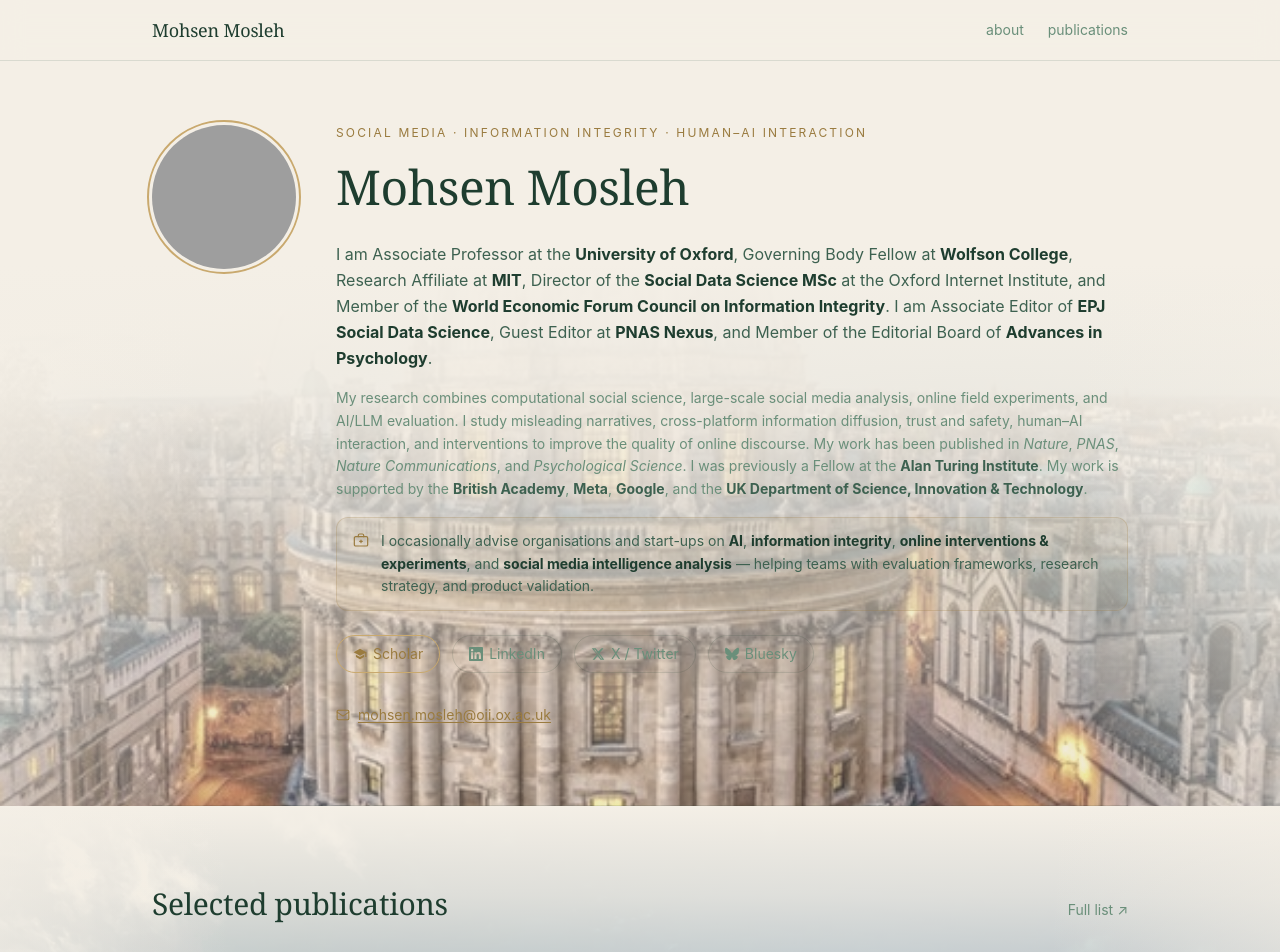
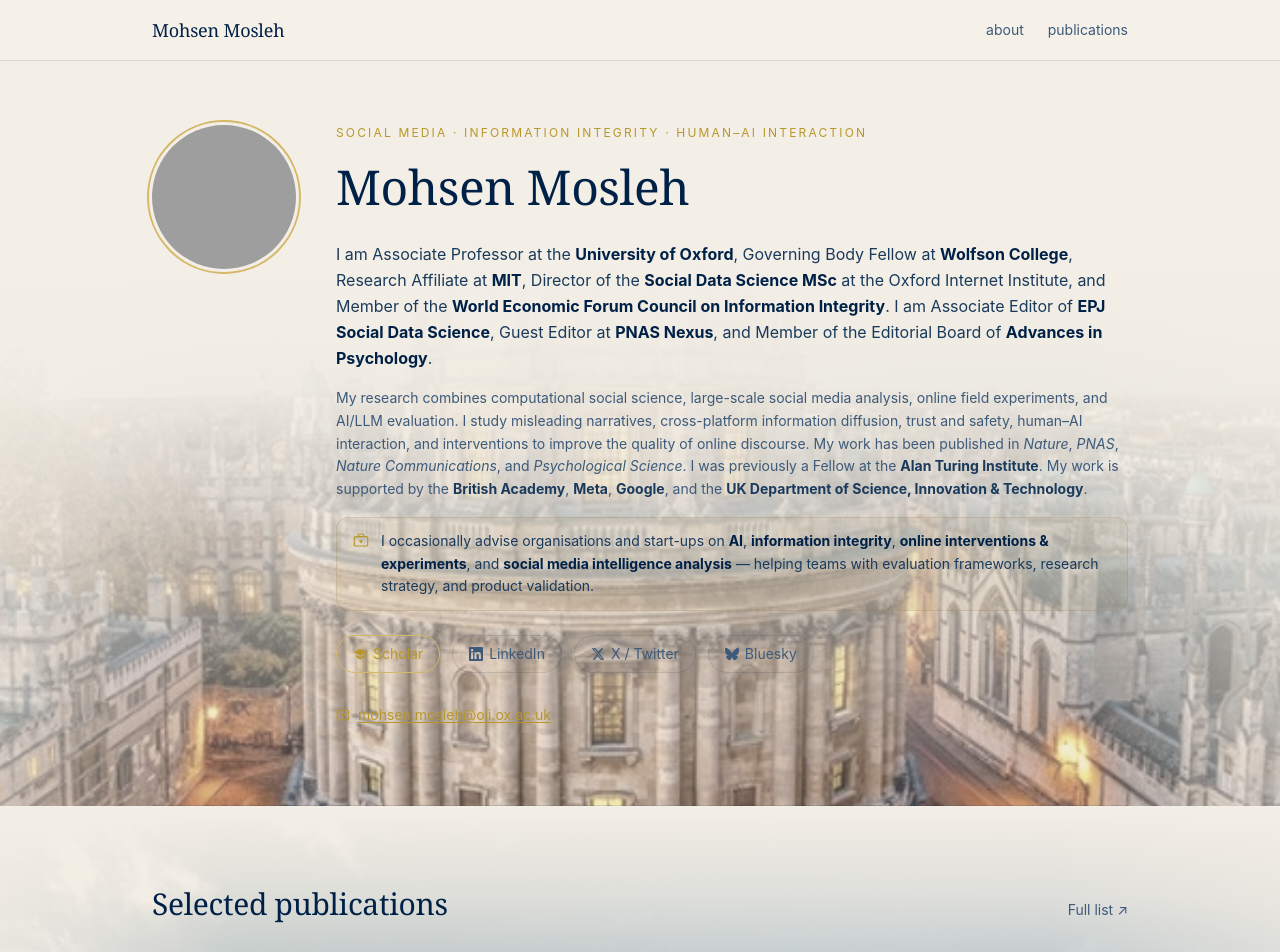
Before and after one commit to mmosleh/mmosleh.github.io, an Astro site in the folder claude/: page / in a window 1280 px wide. Shown: the top 952 px of the page. Built offline with nearby package versions, Linux system fonts and the light colour scheme; Astro itself is replaced by a stand-in of ours; grey boxes are pictures that could not be loaded.

Commit message:
Switch to authentic Oxford Navy + Gold color theme
Replace forest green palette with official Oxford colors:
Oxford Blue (#002147) for headings, navy variants for body/muted
text with proper contrast ratios, Oxford Gold (#b8972a) as accent.
Parchment cream background unchanged.

Co-Authored-By: Claude Sonnet 4.6 <noreply@anthropic.com>

```diff
--- a/claude/src/pages/index.astro
+++ b/claude/src/pages/index.astro
@@ -16,13 +16,13 @@ const pubs = (await getCollection("publications", ({ data }) => !data.draft && d
   <!-- Sticky nav -->
   <header
     class="sticky top-0 z-10 border-b"
-    style="border-color: var(--color-rule); background-color: rgba(244,239,230,0.88); backdrop-filter: blur(12px);"
+    style="border-color: var(--color-rule); background-color: rgba(245,240,232,0.90); backdrop-filter: blur(12px);"
   >
     <div class="max-w-5xl mx-auto px-6 py-4 flex items-center justify-between">
-      <a href="/" class="h-display text-lg tracking-tight" style="color: var(--color-forest)">Mohsen Mosleh</a>
-      <nav class="flex gap-6 text-sm" style="color: var(--color-forest-muted)">
-        <a href="#about" class="hover:text-[var(--color-forest)] transition-colors">about</a>
-        <a href="#publications" class="hover:text-[var(--color-forest)] transition-colors">publications</a>
+      <a href="/" class="h-display text-lg tracking-tight" style="color: var(--color-oxford)">Mohsen Mosleh</a>
+      <nav class="flex gap-6 text-sm" style="color: var(--color-oxford-muted)">
+        <a href="#about" class="hover:text-[var(--color-oxford)] transition-colors">about</a>
+        <a href="#publications" class="hover:text-[var(--color-oxford)] transition-colors">publications</a>
       </nav>
     </div>
   </header>
@@ -43,33 +43,33 @@ const pubs = (await getCollection("publications", ({ data }) => !data.draft && d
           <p class="uppercase tracking-[0.18em] text-xs mb-4" style="color: var(--color-gold)">
             Social Media · Information Integrity · Human–AI Interaction
           </p>
-          <h1 class="h-display text-4xl sm:text-5xl leading-tight mb-6" style="color: var(--color-forest)">
+          <h1 class="h-display text-4xl sm:text-5xl leading-tight mb-6" style="color: var(--color-oxford)">
             Mohsen Mosleh
           </h1>
 
           <!-- Affiliations -->
-          <p class="text-base leading-relaxed mb-4" style="color: var(--color-forest-soft)">
-            I am Associate Professor at the <strong style="color: var(--color-forest)">University of Oxford</strong>,
-            Governing Body Fellow at <strong style="color: var(--color-forest)">Wolfson College</strong>,
-            Research Affiliate at <strong style="color: var(--color-forest)">MIT</strong>,
-            Director of the <strong style="color: var(--color-forest)">Social Data Science MSc</strong> at the Oxford Internet Institute, and Member of the
-            <strong style="color: var(--color-forest)">World Economic Forum Council on Information Integrity</strong>.
-            I am Associate Editor of <strong style="color: var(--color-forest)">EPJ Social Data Science</strong>,
-            Guest Editor at <strong style="color: var(--color-forest)">PNAS Nexus</strong>, and
-            Member of the Editorial Board of <strong style="color: var(--color-forest)">Advances in Psychology</strong>.
+          <p class="text-base leading-relaxed mb-4" style="color: var(--color-oxford-soft)">
+            I am Associate Professor at the <strong style="color: var(--color-oxford)">University of Oxford</strong>,
+            Governing Body Fellow at <strong style="color: var(--color-oxford)">Wolfson College</strong>,
+            Research Affiliate at <strong style="color: var(--color-oxford)">MIT</strong>,
+            Director of the <strong style="color: var(--color-oxford)">Social Data Science MSc</strong> at the Oxford Internet Institute, and Member of the
+            <strong style="color: var(--color-oxford)">World Economic Forum Council on Information Integrity</strong>.
+            I am Associate Editor of <strong style="color: var(--color-oxford)">EPJ Social Data Science</strong>,
+            Guest Editor at <strong style="color: var(--color-oxford)">PNAS Nexus</strong>, and
+            Member of the Editorial Board of <strong style="color: var(--color-oxford)">Advances in Psychology</strong>.
           </p>
 
           <!-- Research -->
-          <p class="text-sm leading-relaxed mb-4" style="color: var(--color-forest-muted)">
+          <p class="text-sm leading-relaxed mb-4" style="color: var(--color-oxford-muted)">
             My research combines computational social science, large-scale social media analysis,
             online field experiments, and AI/LLM evaluation. I study misleading narratives,
             cross-platform information diffusion, trust and safety, human–AI interaction, and
             interventions to improve the quality of online discourse. My work has been published in
             <em>Nature</em>, <em>PNAS</em>, <em>Nature Communications</em>, and
-            <em>Psychological Science</em>. I was previously a Fellow at the <strong style="color: var(--color-forest-soft)">Alan Turing Institute</strong>.
-            My work is supported by the <strong style="color: var(--color-forest-soft)">British Academy</strong>,
-            <strong style="color: var(--color-forest-soft)">Meta</strong>, <strong style="color: var(--color-forest-soft)">Google</strong>,
-            and the <strong style="color: var(--color-forest-soft)">UK Department of Science, Innovation &amp; Technology</strong>.
+            <em>Psychological Science</em>. I was previously a Fellow at the <strong style="color: var(--color-oxford-soft)">Alan Turing Institute</strong>.
+            My work is supported by the <strong style="color: var(--color-oxford-soft)">British Academy</strong>,
+            <strong style="color: var(--color-oxford-soft)">Meta</strong>, <strong style="color: var(--color-oxford-soft)">Google</strong>,
+            and the <strong style="color: var(--color-oxford-soft)">UK Department of Science, Innovation &amp; Technology</strong>.
           </p>
 
           <!-- Advisory -->
@@ -80,12 +80,12 @@ const pubs = (await getCollection("publications", ({ data }) => !data.draft && d
               <line x1="12" y1="12" x2="12" y2="16"/>
               <line x1="10" y1="14" x2="14" y2="14"/>
             </svg>
-            <p class="text-sm leading-relaxed" style="color: var(--color-forest-soft)">
+            <p class="text-sm leading-relaxed" style="color: var(--color-oxford-soft)">
               I occasionally advise organisations and start-ups on
-              <strong style="color: var(--color-forest)">AI</strong>,
-              <strong style="color: var(--color-forest)">information integrity</strong>,
-              <strong style="color: var(--color-forest)">online interventions &amp; experiments</strong>, and
-              <strong style="color: var(--color-forest)">social media intelligence analysis</strong> —
+              <strong style="color: var(--color-oxford)">AI</strong>,
+              <strong style="color: var(--color-oxford)">information integrity</strong>,
+              <strong style="color: var(--color-oxford)">online interventions &amp; experiments</strong>, and
+              <strong style="color: var(--color-oxford)">social media intelligence analysis</strong> —
               helping teams with evaluation frameworks, research strategy, and product validation.
             </p>
           </div>
@@ -93,39 +93,39 @@ const pubs = (await getCollection("publications", ({ data }) => !data.draft && d
           <!-- Social links -->
           <div class="flex flex-wrap gap-3 text-sm mb-8">
             <a href={SCHOLAR_URL} target="_blank"
-               class="flex items-center gap-1.5 px-4 py-2 rounded-full border transition-colors hover:bg-[var(--color-forest)] hover:text-[var(--color-cream)] hover:border-[var(--color-forest)]"
+               class="flex items-center gap-1.5 px-4 py-2 rounded-full border transition-colors hover:bg-[var(--color-oxford)] hover:text-[var(--color-cream)] hover:border-[var(--color-oxford)]"
                style="border-color: var(--color-gold-light); color: var(--color-gold)">
               <svg width="14" height="14" viewBox="0 0 24 24" fill="currentColor"><path d="M12 3L1 9l11 6 9-4.91V17h2V9L12 3zM5 13.18v4L12 21l7-3.82v-4L12 17l-7-3.82z"/></svg>
               Scholar
             </a>
             <a href="https://www.linkedin.com/in/mohsen-mosleh-51824959/" target="_blank"
-               class="flex items-center gap-1.5 px-4 py-2 rounded-full border transition-colors hover:bg-[var(--color-forest)] hover:text-[var(--color-cream)] hover:border-[var(--color-forest)]"
-               style="border-color: var(--color-rule); color: var(--color-forest-muted)">
+               class="flex items-center gap-1.5 px-4 py-2 rounded-full border transition-colors hover:bg-[var(--color-oxford)] hover:text-[var(--color-cream)] hover:border-[var(--color-oxford)]"
+               style="border-color: var(--color-rule); color: var(--color-oxford-muted)">
               <svg width="14" height="14" viewBox="0 0 24 24" fill="currentColor"><path d="M20.447 20.452h-3.554v-5.569c0-1.328-.027-3.037-1.852-3.037-1.853 0-2.136 1.445-2.136 2.939v5.667H9.351V9h3.414v1.561h.046c.477-.9 1.637-1.85 3.37-1.85 3.601 0 4.267 2.37 4.267 5.455v6.286zM5.337 7.433a2.062 2.062 0 01-2.063-2.065 2.064 2.064 0 112.063 2.065zm1.782 13.019H3.555V9h3.564v11.452zM22.225 0H1.771C.792 0 0 .774 0 1.729v20.542C0 23.227.792 24 1.771 24h20.451C23.2 24 24 23.227 24 22.271V1.729C24 .774 23.2 0 22.222 0h.003z"/></svg>
               LinkedIn
             </a>
             <a href="https://x.com/_mohsen_m" target="_blank"
-               class="flex items-center gap-1.5 px-4 py-2 rounded-full border transition-colors hover:bg-[var(--color-forest)] hover:text-[var(--color-cream)] hover:border-[var(--color-forest)]"
-               style="border-color: var(--color-rule); color: var(--color-forest-muted)">
+               class="flex items-center gap-1.5 px-4 py-2 rounded-full border transition-colors hover:bg-[var(--color-oxford)] hover:text-[var(--color-cream)] hover:border-[var(--color-oxford)]"
+               style="border-color: var(--color-rule); color: var(--color-oxford-muted)">
               <svg width="14" height="14" viewBox="0 0 24 24" fill="currentColor"><path d="M18.244 2.25h3.308l-7.227 8.26 8.502 11.24H16.17l-4.714-6.231-5.401 6.231H2.744l7.737-8.835L1.254 2.25H8.08l4.253 5.622 5.911-5.622zm-1.161 17.52h1.833L7.084 4.126H5.117z"/></svg>
               X / Twitter
             </a>
             <a href="https://bsky.app/profile/mmosleh.bsky.social" target="_blank"
-               class="flex items-center gap-1.5 px-4 py-2 rounded-full border transition-colors hover:bg-[var(--color-forest)] hover:text-[var(--color-cream)] hover:border-[var(--color-forest)]"
-               style="border-color: var(--color-rule); color: var(--color-forest-muted)">
+               class="flex items-center gap-1.5 px-4 py-2 rounded-full border transition-colors hover:bg-[var(--color-oxford)] hover:text-[var(--color-cream)] hover:border-[var(--color-oxford)]"
+               style="border-color: var(--color-rule); color: var(--color-oxford-muted)">
               <svg width="14" height="14" viewBox="0 0 24 24" fill="currentColor"><path d="M12 10.8c-1.087-2.114-4.046-6.053-6.798-7.995C2.566.944 1.561 1.266.902 1.565.139 1.908 0 3.08 0 3.768c0 .69.378 5.65.624 6.479.815 2.736 3.713 3.66 6.383 3.364.136-.02.275-.039.415-.056-.138.022-.276.04-.415.056-3.912.58-7.387 2.005-2.83 7.078 5.013 5.19 6.87-1.113 7.823-4.308.953 3.195 2.05 9.271 7.733 4.308 4.267-4.308 1.172-6.498-2.74-7.078a8.741 8.741 0 01-.415-.056c.14.017.279.036.415.056 2.67.297 5.568-.628 6.383-3.364.246-.828.624-5.79.624-6.478 0-.69-.139-1.861-.902-2.204-.659-.298-1.664-.62-4.3 1.24C16.046 4.748 13.087 8.687 12 10.8z"/></svg>
               Bluesky
             </a>
           </div>
 
           <!-- Email -->
-          <div class="flex items-center gap-2 text-sm" style="color: var(--color-forest-muted)">
+          <div class="flex items-center gap-2 text-sm" style="color: var(--color-oxford-muted)">
             <svg width="14" height="14" viewBox="0 0 24 24" fill="none" stroke="currentColor" stroke-width="1.8" stroke-linecap="round" stroke-linejoin="round" style="color: var(--color-gold)">
               <rect x="2" y="4" width="20" height="16" rx="2"/>
               <path d="M2 7l10 7 10-7"/>
             </svg>
             <a href="mailto:mohsen.mosleh@oii.ox.ac.uk"
-               class="hover:text-[var(--color-forest)] transition-colors underline underline-offset-2"
+               class="hover:text-[var(--color-oxford)] transition-colors underline underline-offset-2"
                style="color: var(--color-gold)">
               mohsen.mosleh@oii.ox.ac.uk
             </a>
@@ -140,10 +140,10 @@ const pubs = (await getCollection("publications", ({ data }) => !data.draft && d
     <!-- Selected publications -->
     <section id="publications" class="pb-20">
       <div class="flex items-baseline justify-between mb-10">
-        <h2 class="h-display text-2xl sm:text-3xl" style="color: var(--color-forest)">Selected publications</h2>
+        <h2 class="h-display text-2xl sm:text-3xl" style="color: var(--color-oxford)">Selected publications</h2>
         <a href={SCHOLAR_URL}
-           class="text-sm transition-colors hover:text-[var(--color-forest)]"
-           style="color: var(--color-forest-muted)">
+           class="text-sm transition-colors hover:text-[var(--color-oxford)]"
+           style="color: var(--color-oxford-muted)">
           Full list ↗
         </a>
       </div>
@@ -175,16 +175,16 @@ const pubs = (await getCollection("publications", ({ data }) => !data.draft && d
               </div>
 
               {/* Title */}
-              <h3 class="h-display text-lg leading-snug mb-4" style="color: var(--color-forest)">
+              <h3 class="h-display text-lg leading-snug mb-4" style="color: var(--color-oxford)">
                 {p.data.title}
               </h3>
 
               {/* Authors */}
-              <p class="text-xs mb-4" style="color: var(--color-forest-muted)">
+              <p class="text-xs mb-4" style="color: var(--color-oxford-muted)">
                 {p.data.authors.map((a, idx) => (
                   <Fragment>
                     {idx > 0 && ", "}
-                    {a.includes("Mosleh") ? <strong style="color: var(--color-forest-soft)">{a}</strong> : a}
+                    {a.includes("Mosleh") ? <strong style="color: var(--color-oxford-soft)">{a}</strong> : a}
                   </Fragment>
                 ))}
               </p>
@@ -194,29 +194,29 @@ const pubs = (await getCollection("publications", ({ data }) => !data.draft && d
                 <div class="flex gap-2 text-xs flex-wrap mb-5">
                   {p.data.links.publisher && (
                     <a href={p.data.links.publisher} target="_blank"
-                       class="px-3 py-1 rounded-full border transition-colors hover:bg-[var(--color-forest)] hover:text-[var(--color-cream)] hover:border-[var(--color-forest)]"
-                       style="border-color: var(--color-forest); color: var(--color-forest)">
+                       class="px-3 py-1 rounded-full border transition-colors hover:bg-[var(--color-oxford)] hover:text-[var(--color-cream)] hover:border-[var(--color-oxford)]"
+                       style="border-color: var(--color-oxford); color: var(--color-oxford)">
                       Publisher ↗
                     </a>
                   )}
                   {p.data.links.doi && (
                     <a href={p.data.links.doi} target="_blank"
                        class="px-3 py-1 rounded-full border transition-colors hover:bg-[var(--color-cream-dark)]"
-                       style="border-color: var(--color-rule); color: var(--color-forest-muted)">
+                       style="border-color: var(--color-rule); color: var(--color-oxford-muted)">
                       DOI ↗
                     </a>
                   )}
                   {p.data.links.arxiv && (
                     <a href={p.data.links.arxiv} target="_blank"
                        class="px-3 py-1 rounded-full border transition-colors hover:bg-[var(--color-cream-dark)]"
-                       style="border-color: var(--color-rule); color: var(--color-forest-muted)">
+                       style="border-color: var(--color-rule); color: var(--color-oxford-muted)">
                       arXiv ↗
                     </a>
                   )}
                   {p.data.links.pdf && (
                     <a href={p.data.links.pdf} target="_blank"
                        class="px-3 py-1 rounded-full border transition-colors hover:bg-[var(--color-cream-dark)]"
-                       style="border-color: var(--color-rule); color: var(--color-forest-muted)">
+                       style="border-color: var(--color-rule); color: var(--color-oxford-muted)">
                       PDF ↗
                     </a>
                   )}
@@ -239,7 +239,7 @@ const pubs = (await getCollection("publications", ({ data }) => !data.draft && d
                     style="max-height: 140px; padding: 8px;"
                     onerror="this.closest('button').style.display='none'"
                   />
-                  <div class="text-center text-xs pb-2" style="color: var(--color-forest-muted)">
+                  <div class="text-center text-xs pb-2" style="color: var(--color-oxford-muted)">
                     click to enlarge
                   </div>
                 </button>
@@ -265,7 +265,7 @@ const pubs = (await getCollection("publications", ({ data }) => !data.draft && d
     </section>
 
     <!-- Footer -->
-    <footer class="pb-10 text-xs text-center" style="color: var(--color-forest-muted)">
+    <footer class="pb-10 text-xs text-center" style="color: var(--color-oxford-muted)">
       © {new Date().getFullYear()} Mohsen Mosleh
     </footer>
   </main>
--- a/claude/src/styles/global.css
+++ b/claude/src/styles/global.css
@@ -1,15 +1,20 @@
 @import "tailwindcss";
 
 :root {
-  --color-cream:       #f4efe6;   /* warm page background */
-  --color-cream-dark:  #ede6d8;   /* slightly deeper for cards */
-  --color-cream-card:  #eee8dc;
-  --color-forest:      #1e3d2f;   /* primary text / headings */
-  --color-forest-soft: #3d6150;   /* body text */
-  --color-forest-muted:#6a8f7a;   /* secondary / muted */
-  --color-gold:        #9a7b3f;   /* accent (deeper for light bg) */
-  --color-gold-light:  #c9a96e;   /* lighter gold for borders */
-  --color-rule:        rgba(30,61,47,0.12);
+  /* Oxford University official palette */
+  --color-cream:        #f5f0e8;   /* warm parchment background */
+  --color-cream-dark:   #ece6d8;
+  --color-cream-card:   #edeae0;
+
+  --color-oxford:       #002147;   /* Oxford Blue — headings, nav */
+  --color-oxford-soft:  #1a3a5c;   /* body text */
+  --color-oxford-muted: #3d5a7a;   /* secondary text — still 4.8:1 contrast on cream */
+  --color-oxford-faint: #5e7a96;   /* captions, meta */
+
+  --color-gold:         #b8972a;   /* Oxford gold accent */
+  --color-gold-light:   #d4b86a;   /* borders, highlights */
+
+  --color-rule:         rgba(0,33,71,0.12);
 }
 
 html {
@@ -18,12 +23,13 @@ html {
 
 body {
   background-color: var(--color-cream);
-  color: var(--color-forest);
+  color: var(--color-oxford-soft);
 }
 
 .h-display {
   font-family: Georgia, "Times New Roman", serif;
   letter-spacing: -0.01em;
+  color: var(--color-oxford);
 }
 
 .hairline {
@@ -34,5 +40,5 @@ body {
   color: var(--color-gold);
 }
 .link-accent:hover {
-  color: var(--color-forest);
+  color: var(--color-oxford);
 }
```
